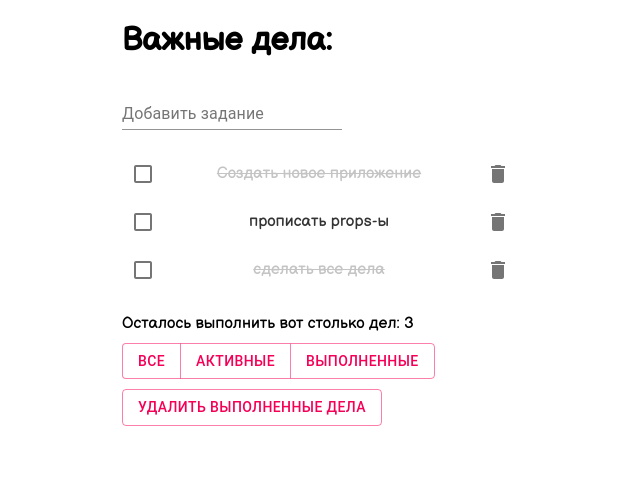
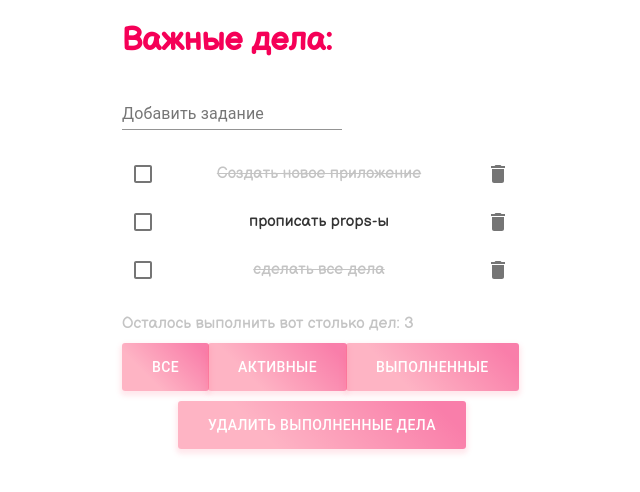
Before and after one commit to WebHeroSchool/AnntodoReact, a React (Create React App) app: page / in a window 1280 px wide. Shown: the top 492 px of the page, without its empty margins (318-958 px from the left). Built offline with nearby package versions, Linux system fonts and the light colour scheme.

Commit message:
Стилизация приложения - исправлено

```diff
--- a/src/components/App/App.module.css
+++ b/src/components/App/App.module.css
@@ -3,3 +3,6 @@
 	margin: auto;
 	width: 400px;
 }
+.title {
+	color: #f50057;
+}
--- a/src/components/Footer/Footer.js
+++ b/src/components/Footer/Footer.js
@@ -2,6 +2,17 @@ import React from 'react';
 import styles from './Footer.module.css';
 import Button from '@material-ui/core/Button';
 import ButtonGroup from '@material-ui/core/ButtonGroup';
+
+const style = {
+	opacity: '0.5',
+    background: 'linear-gradient(45deg, #FE6B8B 30%, #f50057 90%)',
+    borderRadius: 3,
+    border: 0,
+    color: 'white',
+    height: 48,
+    padding: '0 30px',
+    boxShadow: '0 3px 5px 2px rgba(255, 105, 135, .3)',
+};
 
 const Footer = ({ count}) => (<div>
 	<div className={styles.counter}>
@@ -9,13 +20,13 @@ const Footer = ({ count}) => (<div>
 	</div>
 	<div className={styles.filter}>
 		<ButtonGroup color="secondary" aria-label="outlined secondary button group">
-			<Button>Все</Button>
-			<Button>Активные</Button>
-			<Button>Выполненные</Button>
+			<Button style={style}>Все</Button>
+			<Button style={style}>Активные</Button>
+			<Button style={style}>Выполненные</Button>
 		</ButtonGroup>
 	</div>
-	<div>
-		<Button variant="outlined" color="secondary">
+	<div className={styles.delete}>
+		<Button style={style} variant="outlined" color="secondary">
   			Удалить выполненные дела
 		</Button>
 	</div>
--- a/src/components/Footer/Footer.module.css
+++ b/src/components/Footer/Footer.module.css
@@ -1,9 +1,11 @@
 .counter {
 	margin: 0 0 10px 0;
+	color: #c4c4c4;
 }
 .filter {
 	margin: 0 0 10px 0;
 }
-.MuiButton-root {
-	font-size: 0.2rem;
+.delete {
+	display: flex;
+	justify-content: center;
 }
--- a/src/components/Item/Item.module.css
+++ b/src/components/Item/Item.module.css
@@ -5,16 +5,10 @@
 }
 .case {
 	max-width: 250px;
-	/*text-align: left;*/
-	/*background: #fc0;*/
 }
 .item {
 	color: #333;
 	width: 100%;
-	/*background: red;*/
-	/*min-width: 100px;*/
-	/*max-width: 250px;*/
-	/*text-align: left;*/
 }
 .done {
 	color: #c4c4c4;
```
